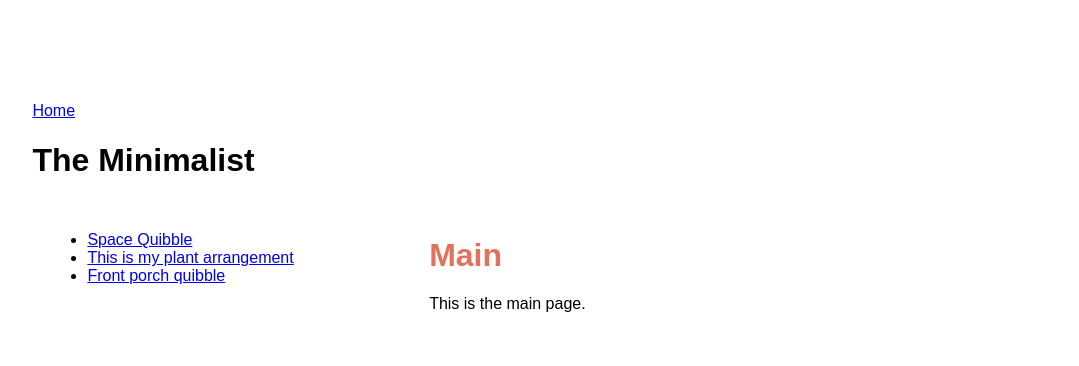
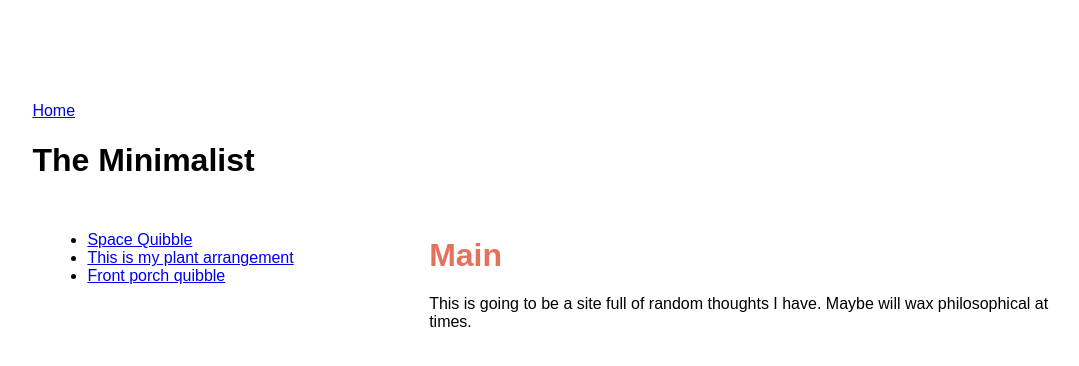
Before and after one commit to heyluney/heyluney.github.io, a Jekyll site: the page built from index.html, in a window 1280 px wide. Shown: the top 366 px of the page, without its empty margins (70-1149 px from the left). Built offline with Jekyll 4.4.1, drawn with Linux system fonts in a browser that asks for light colours.

Commit message:
Update index.html

```diff
--- a/index.html
+++ b/index.html
@@ -3,4 +3,4 @@ title: Main
 layout: default
 ---
 
-This is the main page.
+This is going to be a site full of random thoughts I have. Maybe will wax philosophical at times.
```
